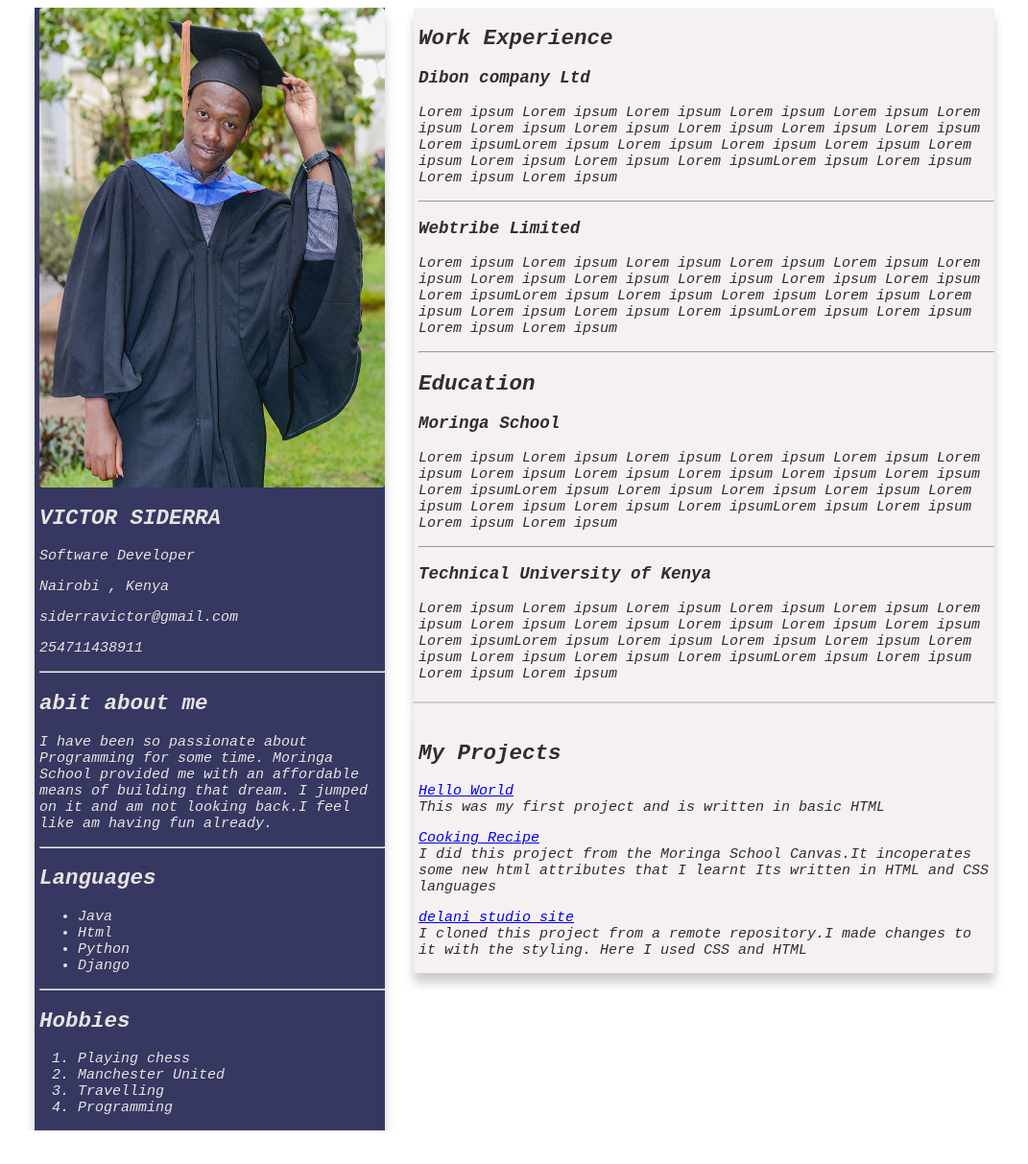
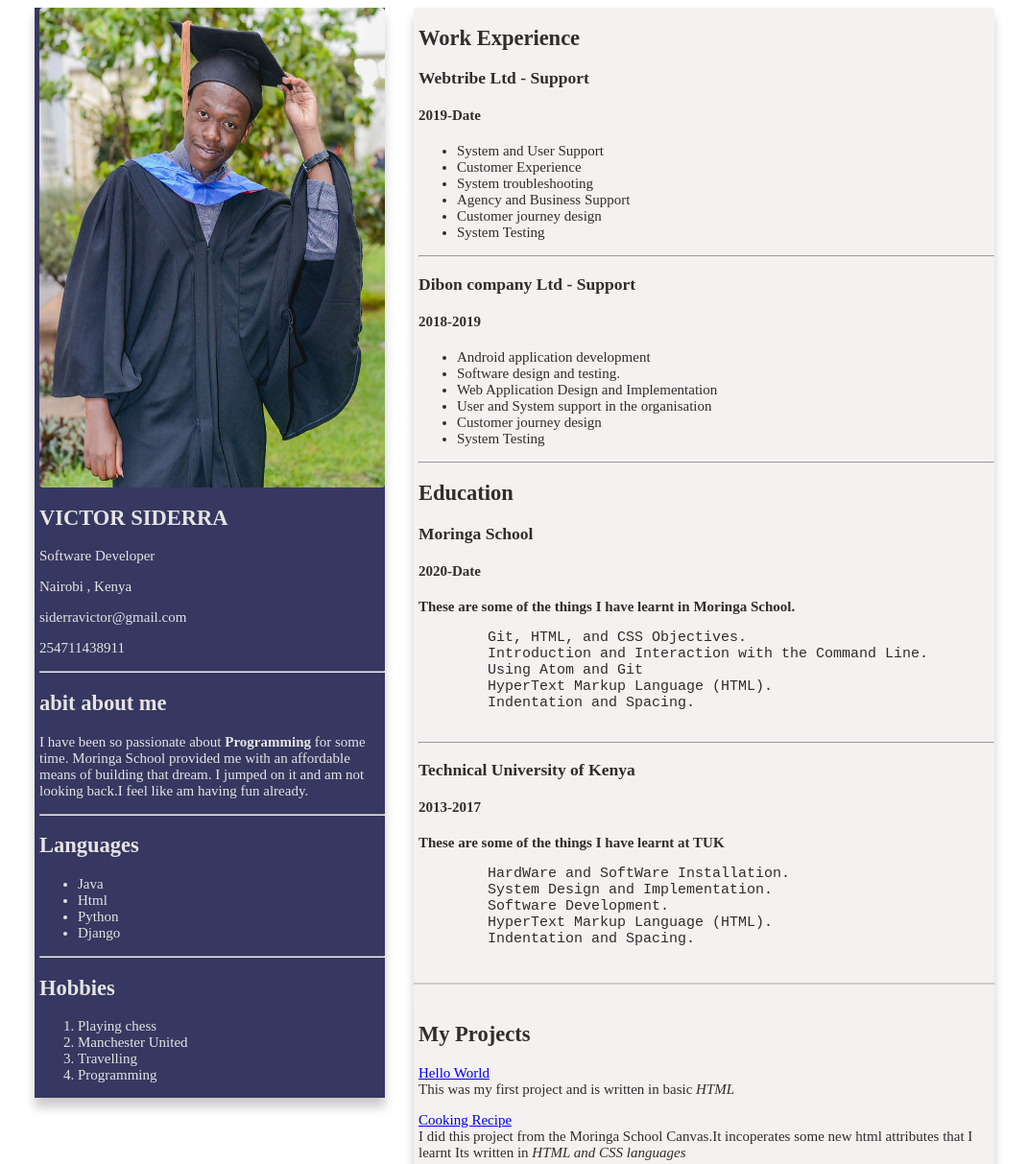
Before and after one commit to vsidera/Portfolio, a plain HTML site: page index.html in a window 1280 px wide. Shown: the top 1213 px of the page at 96% size, without its empty margins (104-1175 px from the left). Before the commit the page ends 1178 px from the top, so only its background shows below. Drawn offline with Linux system fonts and the light colour scheme.

Commit message:
add actual data to the rightbar

```diff
--- a/css/styles.css
+++ b/css/styles.css
@@ -17,7 +17,7 @@ img {
   float: right;
   color: #302D2D;
   font-size: 15px;
-  font-family: monospace;
+  /* font-family: monospace; */
   border-top: 0px solid #ccc;
   border-left: 0px solid #ccc;
   border-bottom: 0px solid #999;
@@ -34,7 +34,7 @@ img {
   float: right;
   color: #302D2D;
   font-size: 15px;
-  font-family: monospace;
+  /* font-family: monospace; */
   border-top: 2px solid #ccc;
   border-left: 0px solid #ccc;
   border-bottom: 0px solid #999;
@@ -57,8 +57,8 @@ img {
   padding-left: 5px;
   width: 360px;
   color: #E6E3E3;
-  font-family: monospace;
-  font-style: oblique;
+  /* font-family: monospace; */
+  /* font-style: oblique; */
   font-size: 15px;
   float: left;
   border-top: 0px solid #ccc;
--- a/index.html
+++ b/index.html
@@ -17,7 +17,7 @@
        <p>254711438911</p>
        <hr>
        <h2>abit about me</h2>
-       <p>I have been so passionate about <em>Programming<em/> for some time.
+       <p>I have been so passionate about <b>Programming</b> for some time.
        Moringa School provided me with an affordable means of building that dream.
         I jumped on it and am not looking back.I feel like am having fun already.
        </p>
@@ -41,30 +41,56 @@
 
      <div class="card" id="rightbar">
       <h2>Work Experience</h2>
-      <h3>Dibon company Ltd</h3>
-      <p>Lorem ipsum Lorem ipsum Lorem ipsum Lorem ipsum Lorem ipsum Lorem ipsum Lorem ipsum Lorem ipsum
-      Lorem ipsum Lorem ipsum Lorem ipsum Lorem ipsumLorem ipsum Lorem ipsum Lorem ipsum Lorem ipsum
-      Lorem ipsum Lorem ipsum Lorem ipsum Lorem ipsumLorem ipsum Lorem ipsum Lorem ipsum Lorem ipsum
+      <h3>Webtribe Ltd - Support</h3>
+      <h4>2019-Date</h4>
+      <p>
+          <ul>
+          <li>System and User Support</li>
+          <li>Customer Experience</li>
+          <li>System troubleshooting</li>
+          <li>Agency and Business Support</li>
+          <li>Customer journey design</li>
+          <li>System Testing</li>
+          </ul>
       </p>
       <hr>
-      <h3>Webtribe Limited</h3>
-      <p>Lorem ipsum Lorem ipsum Lorem ipsum Lorem ipsum Lorem ipsum Lorem ipsum Lorem ipsum Lorem ipsum
-      Lorem ipsum Lorem ipsum Lorem ipsum Lorem ipsumLorem ipsum Lorem ipsum Lorem ipsum Lorem ipsum
-      Lorem ipsum Lorem ipsum Lorem ipsum Lorem ipsumLorem ipsum Lorem ipsum Lorem ipsum Lorem ipsum
+      <h3>Dibon company Ltd - Support </h3>
+      <h4>2018-2019</h4>
+      <p>
+        <ul>
+        <li>Android application development</li>
+        <li>Software design and testing.</li>
+        <li>Web Application Design and Implementation</li>
+        <li>User and System support in the organisation</li>
+        <li>Customer journey design</li>
+        <li>System Testing</li>
+        </ul>
       </p>
       <hr>
       <h2>Education</h2>
       <h3>Moringa School</h3>
-      <p>Lorem ipsum Lorem ipsum Lorem ipsum Lorem ipsum Lorem ipsum Lorem ipsum Lorem ipsum Lorem ipsum
-      Lorem ipsum Lorem ipsum Lorem ipsum Lorem ipsumLorem ipsum Lorem ipsum Lorem ipsum Lorem ipsum
-      Lorem ipsum Lorem ipsum Lorem ipsum Lorem ipsumLorem ipsum Lorem ipsum Lorem ipsum Lorem ipsum
+      <h4>2020-Date</h4>
+      <p><b>These are some of the things I have learnt in Moringa School.</b>
       </p>
+      <pre>
+        Git, HTML, and CSS Objectives.
+        Introduction and Interaction with the Command Line.
+        Using Atom and Git
+        HyperText Markup Language (HTML).
+        Indentation and Spacing.
+      </pre>
       <hr>
       <h3>Technical University of Kenya</h3>
-      <p>Lorem ipsum Lorem ipsum Lorem ipsum Lorem ipsum Lorem ipsum Lorem ipsum Lorem ipsum Lorem ipsum
-      Lorem ipsum Lorem ipsum Lorem ipsum Lorem ipsumLorem ipsum Lorem ipsum Lorem ipsum Lorem ipsum
-      Lorem ipsum Lorem ipsum Lorem ipsum Lorem ipsumLorem ipsum Lorem ipsum Lorem ipsum Lorem ipsum
+      <h4>2013-2017</h4>
+      <p><b>These are some of the things I have learnt at TUK</b>
       </p>
+      <pre>
+        HardWare and SoftWare Installation.
+        System Design and Implementation.
+        Software Development.
+        HyperText Markup Language (HTML).
+        Indentation and Spacing.
+      </pre>
     </div>
     <div class="card" id="lowerrightbar">
       <h2>My Projects </h2>
```
